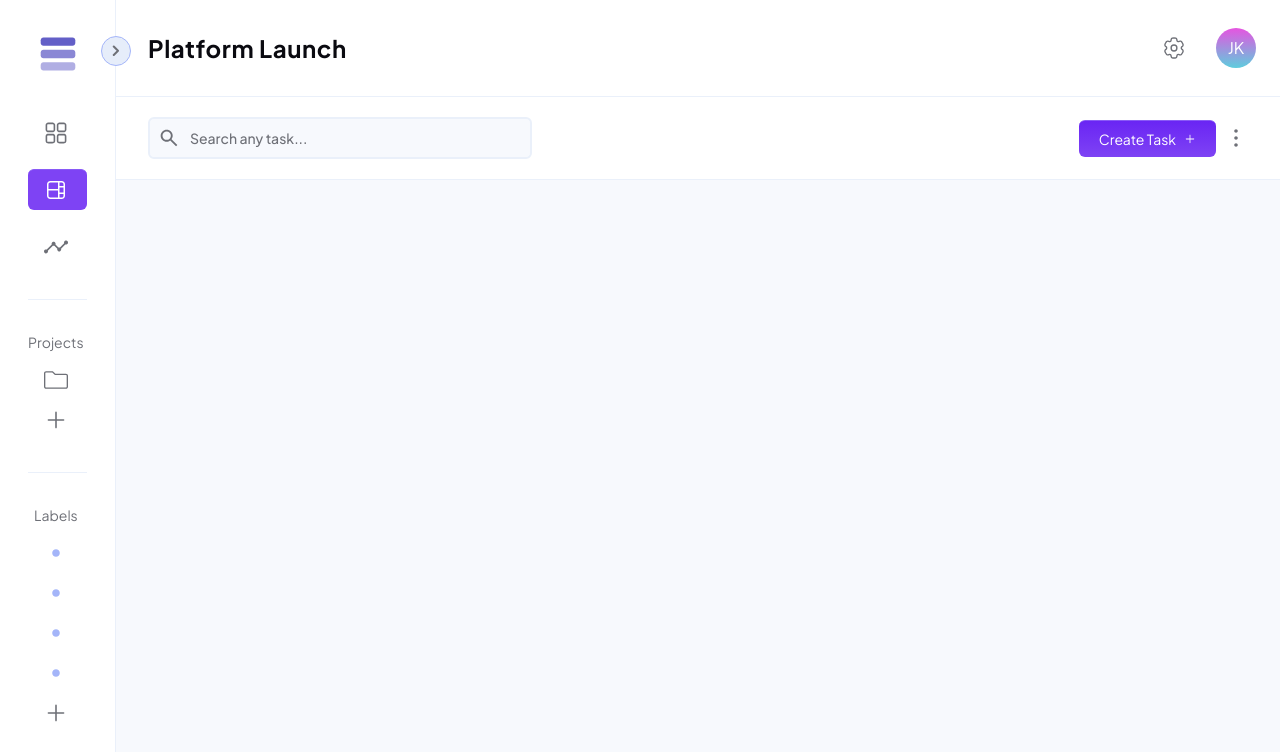
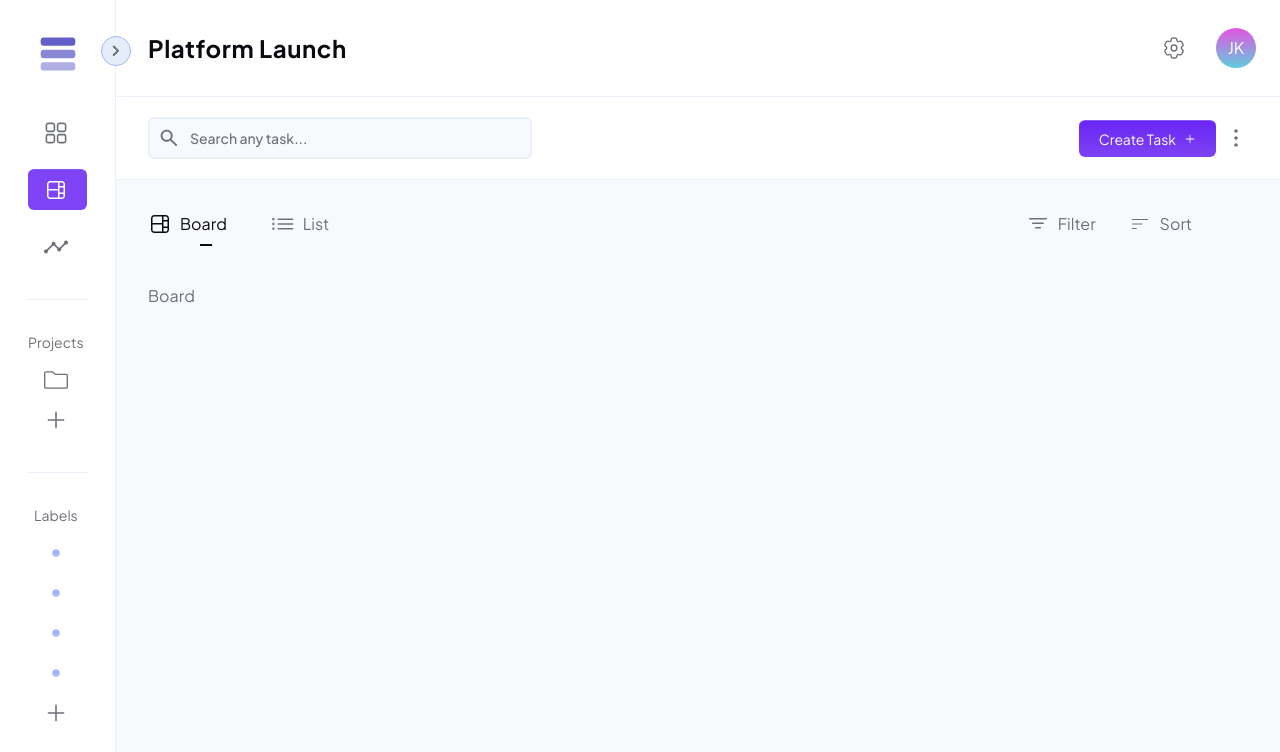
Before and after one commit to jkellerman/TaskFlow, a Next.js app: page /board in a window 1280 px wide. Shown: the top 752 px of the page. Built offline with nearby package versions, Linux system fonts and the light colour scheme.

Commit message:
feat: create board component with tabs functionality

```diff
--- a/app/(dashboard)/board/page.tsx
+++ b/app/(dashboard)/board/page.tsx
@@ -1,9 +1,11 @@
+import Board from "@/components/board";
 import Icons from "@/components/icons";
 import { Button } from "@/components/ui/button";
 import Search from "@/components/ui/search";
 
 export default function Page() {
 	return (
+		<>
 			<div className="flex items-center justify-between border-b border-border bg-white px-8 py-5 transition-colors dark:bg-tertiary">
 				<Search />
 				<div className="flex items-center gap-2">
@@ -16,5 +18,7 @@ export default function Page() {
 					</button>
 				</div>
 			</div>
+			<Board />
+		</>
 	);
 }
--- /dev/null
+++ b/components/board.tsx
@@ -0,0 +1,22 @@
+import Icons from "./icons";
+import BoardTabs from "./ui/tabs";
+
+export default function Board() {
+	return (
+		<div className="flex p-8 pr-0 transition-colors sm:pr-14">
+			<div className="flex w-full justify-between">
+				<BoardTabs />
+				<div className="flex">
+					<button className="mr-4 flex items-center hover:text-tertiary-darker hover:transition-colors dark:hover:text-white sm:mr-8">
+						<Icons icon="Filter" className="mr-1 h-6 w-6 sm:mr-2" />
+						<span className="hidden sm:inline-block">Filter</span>
+					</button>
+					<button className="mr-4 flex items-center hover:text-tertiary-darker hover:transition-colors dark:hover:text-white sm:mr-8">
+						<Icons icon="Sort" className="mr-1 h-6 w-6 sm:mr-2" />
+						<span className="hidden sm:inline-block">Sort</span>
+					</button>
+				</div>
+			</div>
+		</div>
+	);
+}
--- /dev/null
+++ b/components/ui/tabs.tsx
@@ -0,0 +1,34 @@
+"use client";
+
+import * as Tabs from "@radix-ui/react-tabs";
+
+import Icons from "../icons";
+
+const triggers = ["Board", "List"] as const;
+
+export default function BoardTabs() {
+	return (
+		<>
+			<Tabs.Root className="h-4 w-full justify-between" defaultValue="tab1">
+				<Tabs.List className="flex gap-1 text-sm sm:gap-8 sm:text-base" aria-label="View tasks">
+					{triggers.map((trigger, i) => (
+						<Tabs.Trigger
+							key={i}
+							value={`tab${i + 1}`}
+							className={`relative mr-3 flex items-center transition-opacity after:absolute after:left-4 after:top-8 ${trigger === "Board" ? `after:left-4 sm:after:left-[52px]` : `after:left-1 sm:after:left-10`} after:h-[2px] after:w-3 after:bg-tertiary-darker after:opacity-0 after:content-['']  hover:text-tertiary-darker hover:transition-colors data-[state=active]:text-tertiary-darker data-[state=active]:after:opacity-100 data-[state=active]:after:duration-700 dark:after:bg-white  dark:hover:text-white dark:data-[state=active]:text-white `}
+						>
+							<Icons icon={trigger} className="mr-2 hidden h-6 w-6 sm:inline-block" />
+							{trigger}
+						</Tabs.Trigger>
+					))}
+				</Tabs.List>
+				<Tabs.Content value="tab1" className=" mt-12">
+					Board
+				</Tabs.Content>
+				<Tabs.Content value="tab2" className=" mt-12">
+					List
+				</Tabs.Content>
+			</Tabs.Root>
+		</>
+	);
+}
--- a/package.json
+++ b/package.json
@@ -15,6 +15,7 @@
 		"@radix-ui/react-avatar": "^1.0.4",
 		"@radix-ui/react-separator": "^1.0.3",
 		"@radix-ui/react-slot": "^1.0.2",
+		"@radix-ui/react-tabs": "^1.0.4",
 		"class-variance-authority": "^0.7.0",
 		"clsx": "^2.1.1",
 		"next": "14.2.3",
```
Also changed, not shown: 1 other file (tests, documents, lock files or other folders). Lines whose indentation alone changed are shown as unchanged.
